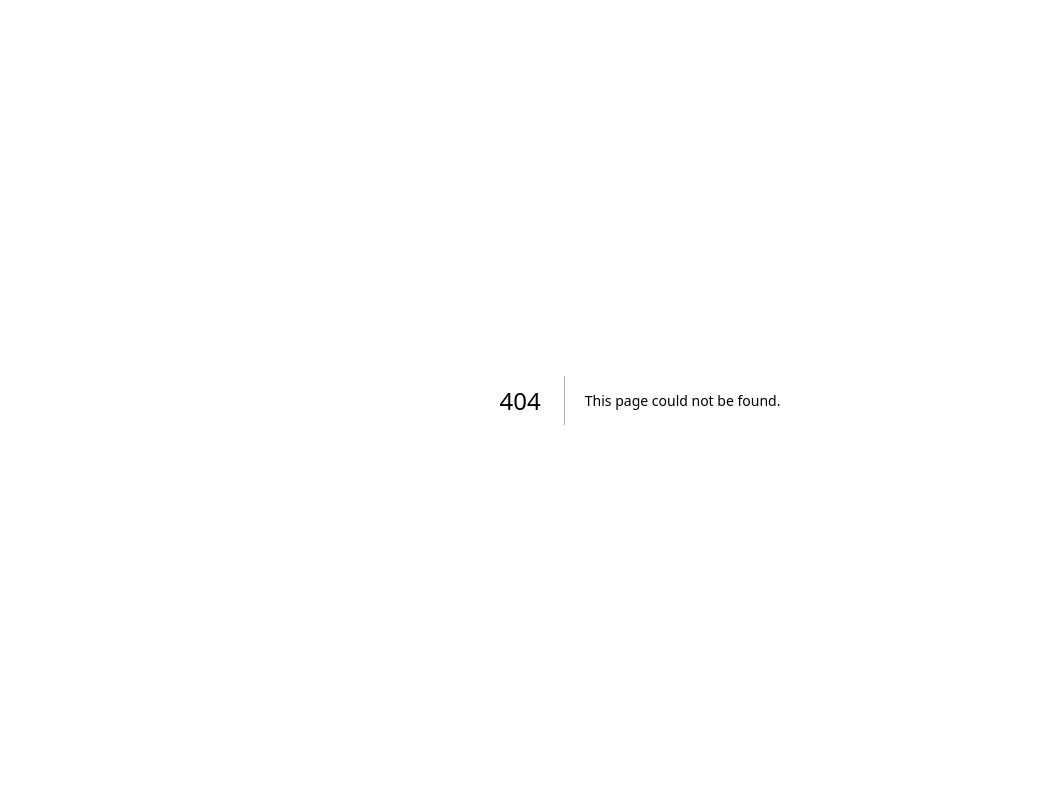
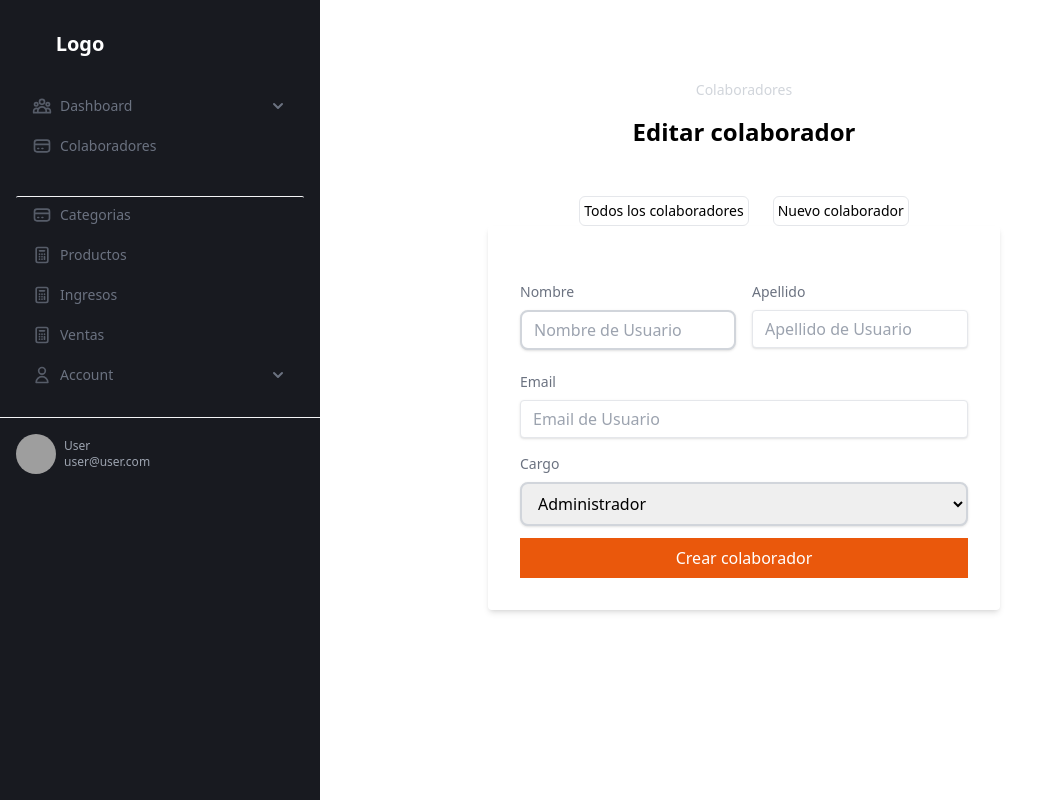
Before and after one commit to emalopezperez/CRM_frontend, a Next.js app: page /account/edit_colaborador_admin/1 in a window 1280 px wide. Before the commit this address had no page. Shown: the whole page, without its empty margins (0-1059 px from the left). Built offline with nearby package versions, Linux system fonts and the light colour scheme; no server answers; grey boxes are pictures that could not be loaded.

Commit message:
Agregue seccion para obtener los colaboradores a traves de rutas dinamicas para poder editarlos

```diff
--- a/src/components/account/CrearColaborador.jsx
+++ b/src/components/account/CrearColaborador.jsx
@@ -11,14 +11,12 @@ const CrearColaborador = () => {
       nombre: "",
       apellido: "",
       email: "",
-      password: "",
       cargo: 'administrador',
     },
     validationSchema: Yup.object({
       nombre: Yup.string().required('El nombre es obligatorio'),
       apellido: Yup.string().required('El apellido es obligatorio'),
       email: Yup.string().email('El email es obligatorio').required('El email es obligatorio'),
-      password: Yup.string().required('El password es obligatorio').min(6, "El pasword debe contener al menos 6 caracteres")
     }),
     onSubmit: async (values) => {
       const apiUrl = "http://localhost:3001/api/"
@@ -139,28 +137,7 @@ const CrearColaborador = () => {
                     : null
                   }
                 </div>
-                <div className="mb-4">
-                  <label
-                    className="block mb-2 text-sm text-gray-500"
-                    htmlFor="password"
-                  >Password</label>
-                  <input
-                    type="password"
-                    className="flex w-full p-3 px-3 py-2 leading-tight text-black border-2 border-gray-300 rounded-lg shadow outline-none appearance-none focus:outline-none focus:shadow-outline"
-                    id="password"
-                    placeholder="Password de Usuario"
-                    value={ formik.values.password }
-                    onChange={ formik.handleChange }
-                    onBlur={ formik.handleBlur }
-                  />
 
-                  { formik.touched.password && formik.errors.password ?
-                    <div className="mt-2 text-red-600">
-                      <p className="text-sm">{ formik.errors.password }</p>
-                    </div>
-                    : null
-                  }
-                </div>
                 <label htmlFor="cargo" className="block mb-2 text-sm text-gray-500">
                   Cargo
                 </label>
--- /dev/null
+++ b/src/components/account/EditColaborador.jsx
@@ -0,0 +1,160 @@
+import { useEffect, useState } from "react";
+import Link from "next/link";
+import { useRouter } from 'next/router';
+import { useFormik } from "formik"
+
+
+const EditColaborador = () => {
+  const router = useRouter();
+  const { id } = router.query;
+
+  const [colaboradorObtenido, setColaboradorObtenido] = useState({})
+
+  const llamadoApi = () => {
+    const apiUrl = "http://localhost:3001/api/";
+    const token = localStorage.getItem("token");
+    let url = `${apiUrl}obtener_colaboradores_admin/${id}`;
+
+    fetch(url, {
+      method: "GET",
+      headers: {
+        "Content-Type": "application/json",
+        Authorization: token,
+      },
+    })
+      .then((response) => response.json())
+      .then((response) => {
+        console.log(response);
+        setColaboradorObtenido(response)
+      })
+      .catch((error) => {
+        console.error(error);
+      });
+  };
+
+  useEffect(() => {
+    llamadoApi()
+  }, [])
+
+
+  const formik = useFormik({
+    initialValues: {
+      nombre: "",
+      apellido: "",
+      email: "",
+      cargo: 'administrador',
+    },
+    onSubmit: async (values) => {
+      console.log(values)
+    }
+  });
+
+  return (
+    <div className="flex flex-col pt-16 pl-52">
+      <div className="w-full m-auto mx-auto text-white shadow-md shadow-white rounded-xl lg:p-4 ">
+        <div className="">
+          <span className="flex justify-center text-sm text-gray-300">Colaboradores</span>
+          <h2 className="flex justify-center my-4 font-sans text-2xl font-bold text-black">Editar colaborador</h2>
+          <div className="flex justify-center gap-6 mt-12 text-sm text-black">
+            <Link href='/account/lista_colaboradores_admin' className="p-1 border rounded-md cursor-pointer hover:bg-gray-200">Todos los colaboradores</Link>
+            <Link href='/account/edit_colaborador_admin' className="p-1 border rounded-md cursor-pointer hover:bg-gray-200">Nuevo colaborador</Link>
+          </div>
+
+          {
+            colaboradorObtenido ?
+
+              <div className="flex justify-center ">
+                <div className="w-full max-w-lg ">
+                  <form
+                    className="px-8 pt-6 pb-8 mb-4 rounded shadow-md"
+                    onSubmit={ formik.handleSubmit }
+                  >
+                    <div className="grid w-full gap-4 py-2 mt-6 md:grid-cols-2">
+                      <div className="flex flex-col">
+                        <label
+                          className="block mb-2 text-sm text-gray-500"
+                          htmlFor="nombre"
+                        >Nombre</label>
+                        <input
+                          type="text"
+                          className="flex w-full p-3 px-3 py-2 leading-tight text-black border-2 border-gray-300 rounded-lg shadow outline-none appearance-none focus:outline-none focus:shadow-outline"
+                          id="nombre"
+                          placeholder="Nombre de Usuario"
+                          value={ formik.values.nombre }
+                          onChange={ formik.handleChange }
+                          onBlur={ formik.handleBlur }
+                        />
+                      </div>
+
+                      <div className="mb-4">
+                        <label
+                          className="block mb-2 text-sm text-gray-500"
+                          htmlFor="email"
+                        >Apellido</label>
+                        <input
+                          type="apellido"
+                          className="w-full px-3 py-2 leading-tight text-gray-700 border rounded shadow appearance-none focus:outline-none focus:shadow-outline"
+                          id="apellido"
+                          placeholder="Apellido de Usuario"
+                          value={ formik.values.apellido }
+                          onChange={ formik.handleChange }
+                          onBlur={ formik.handleBlur }
+                        />
+                      </div>
+                    </div>
+
+
+                    <div className="mb-4">
+                      <label
+                        className="block mb-2 text-sm text-gray-500"
+                        htmlFor="email"
+                      >Email</label>
+                      <input
+                        type="email"
+                        className="w-full px-3 py-2 leading-tight text-gray-700 border rounded shadow appearance-none focus:outline-none focus:shadow-outline"
+                        id="email"
+                        placeholder="Email de Usuario"
+                        value={ formik.values.email }
+                        onChange={ formik.handleChange }
+                        onBlur={ formik.handleBlur }
+                      />
+
+                    </div>
+
+                    <label htmlFor="cargo" className="block mb-2 text-sm text-gray-500">
+                      Cargo
+                    </label>
+                    <select
+                      className="flex w-full p-3 px-3 py-2 mb-3 leading-tight text-black border-2 border-gray-300 rounded-lg shadow outline-none"
+                      name="cargo"
+                      value={ formik.values.cargo }
+                      onChange={ formik.handleChange }
+                      onBlur={ formik.handleBlur }
+                    >
+                      <option value="administrador" className="text-black">Administrador</option>
+                      <option value="colaborador" className="text-black">Colaborador</option>
+                    </select>
+
+                    <input
+                      type="submit"
+                      className="w-full p-2 text-white bg-orange-600 cursor-pointer hover:bg-orange-400"
+                      value="Crear colaborador"
+                    />
+                  </form>
+                </div>
+              </div>
+
+              :
+              <>
+                <div className="flex justify-center mt-36">
+                  <h2 className="text-black">No se a encontrado colaborador para editar</h2>
+                </div>
+              </>
+          }
+        </div>
+      </div>
+    </div>
+  )
+}
+
+export default EditColaborador
--- a/src/components/account/ListColaboradores.jsx
+++ b/src/components/account/ListColaboradores.jsx
@@ -1,7 +1,11 @@
 import { useEffect, useState } from "react"
 import Link from "next/link"
+import { useRouter } from 'next/router';
+import { FiEdit } from 'react-icons/fi';
 
 const ListColaboradores = () => {
+    const router = useRouter();
+
     const [listaColaboradores, setListaColaboradores] = useState([]);
     const [searchValue, setSearchValue] = useState("");
 
@@ -46,47 +50,46 @@ const ListColaboradores = () => {
                     <div className="flex justify-center ">
                         <div className="w-full max-w-[600px]">
                             <div className="mt-14 ">
+                                {
+                                    !listaColaboradores ? (
+                                        <h2 className="text-black">cargando...</h2>
+                                    ) : (
+                                        <>
                                             <form className="mb-5">
-                                    <div class="flex flex-wrap justify-between mx-auto">
-                                        <div class="w-full px-2 mb-4 md:mb-0 ">
-                                            <div class="relative">
+                                                <div className="flex flex-wrap justify-between mx-auto">
+                                                    <div className="w-full px-2 mb-4 md:mb-0 ">
+                                                        <div className="relative">
                                                             <input
                                                                 value={ searchValue }
                                                                 onChange={ (e) => setSearchValue(e.target.value) }
-                                                    class="form-control list-search py-3 pl-10 pr-4 rounded-md shadow-sm focus:outline-none focus:shadow-outline-blue focus:border-blue-300 text-black " type="search" placeholder="Buscar colaborador" />
+                                                                className="py-3 pl-10 pr-4 text-black rounded-md shadow-sm form-control list-search focus:outline-none focus:shadow-outline-blue focus:border-blue-300 "
+                                                                type="search"
+                                                                placeholder="Buscar colaborador"
+                                                            />
 
-                                                <div class="absolute inset-y-0 left-0 pl-3 flex items-center pointer-events-none">
-                                                    <span class="text-gray-500 sm:text-sm">
-                                                        <i class="fe fe-search"></i>
+                                                            <div className="absolute inset-y-0 left-0 flex items-center pl-3 pointer-events-none">
+                                                                <span className="text-gray-500 sm:text-sm">
+                                                                    <i className="fe fe-search"></i>
                                                                 </span>
                                                             </div>
                                                         </div>
                                                     </div>
-
                                                 </div>
                                             </form>
 
                                             <table className="min-w-full text-sm divide-y-2 divide-gray-200">
                                                 <thead>
                                                     <tr>
-                                            <th
-                                                className="px-4 py-2 font-medium text-left text-gray-900 whitespace-nowrap"
-                                            >
+                                                        <th className="px-4 py-2 font-medium text-left text-gray-900 whitespace-nowrap">
                                                             Name
                                                         </th>
-                                            <th
-                                                className="px-4 py-2 font-medium text-left text-gray-900 whitespace-nowrap"
-                                            >
+                                                        <th className="px-4 py-2 font-medium text-left text-gray-900 whitespace-nowrap">
                                                             Email
                                                         </th>
-                                            <th
-                                                className="px-4 py-2 font-medium text-left text-gray-900 whitespace-nowrap"
-                                            >
+                                                        <th className="px-4 py-2 font-medium text-left text-gray-900 whitespace-nowrap">
                                                             Rol
                                                         </th>
-                                            <th
-                                                className="px-4 py-2 font-medium text-left text-gray-900 whitespace-nowrap"
-                                            >
+                                                        <th className="px-4 py-2 font-medium text-left text-gray-900 whitespace-nowrap">
                                                             Estado
                                                         </th>
                                                     </tr>
@@ -98,22 +101,34 @@ const ListColaboradores = () => {
                                                             <td className="px-4 py-2 font-medium text-gray-900 whitespace-nowrap">
                                                                 { colaborador.nombre }
                                                             </td>
-                                                <td className="px-4 py-2 text-gray-700 whitespace-nowrap">{ colaborador.email }</td>
-                                                <td className="px-4 py-2 text-gray-700 whitespace-nowrap">{ colaborador.rol }</td>
                                                             <td className="px-4 py-2 text-gray-700 whitespace-nowrap">
-                                                    {
-                                                        colaborador.estado ? (
-                                                            <span className="p-1 text-white bg-green-200 rounded-md">Activado</span>
+                                                                { colaborador.email }
+                                                            </td>
+                                                            <td className="px-4 py-2 text-gray-700 whitespace-nowrap">
+                                                                { colaborador.rol }
+                                                            </td>
+                                                            <td className="px-4 py-2 text-gray-700 whitespace-nowrap">
+                                                                { colaborador.estado ? (
+                                                                    <span className="p-1 text-white bg-green-200 rounded-md">
+                                                                        Activado
+                                                                    </span>
                                                                 ) : (
-                                                            <span className="p-1 text-white bg-red-300 rounded-md">Desactivado</span>
-                                                        )
-                                                    }
+                                                                    <span className="p-1 text-white bg-red-300 rounded-md">
+                                                                        Desactivado
+                                                                    </span>
+                                                                ) }
+                                                            </td>
+
+                                                            <td className="px-4 py-2 font-medium text-left text-gray-900 cursor-pointer whitespace-nowrap" onClick={ () => router.push(`/account/edit_colaborador_admin/${colaborador._id}`) }>
+                                                                <FiEdit />
                                                             </td>
                                                         </tr>
                                                     )) }
                                                 </tbody>
-
                                             </table>
+                                        </>
+                                    )
+                                }
                             </div>
                         </div>
                     </div>
--- a/src/components/account/Login.jsx
+++ b/src/components/account/Login.jsx
@@ -88,6 +88,7 @@ const Login = () => {
                     >Password</label>
                     <input
                       type="password"
+                      name="password" // agrega el atributo name
                       className="flex w-full p-3 px-3 py-2 leading-tight text-black border-2 border-gray-300 rounded-lg shadow outline-none appearance-none focus:outline-none focus:shadow-outline"
                       placeholder="Password de Usuario"
                       value={ formik.values.password }
--- /dev/null
+++ b/src/pages/account/edit_colaborador_admin/[id].js
@@ -0,0 +1,12 @@
+import Layout from "@/layout/Layout"
+import EditColaborador from "@/components/account/EditColaborador"
+
+const edit_colaborador_admin = () => {
+  return (
+    <Layout>
+      <EditColaborador />
+    </Layout>
+  )
+}
+
+export default edit_colaborador_admin
```
Lines whose indentation alone changed are shown as unchanged.
